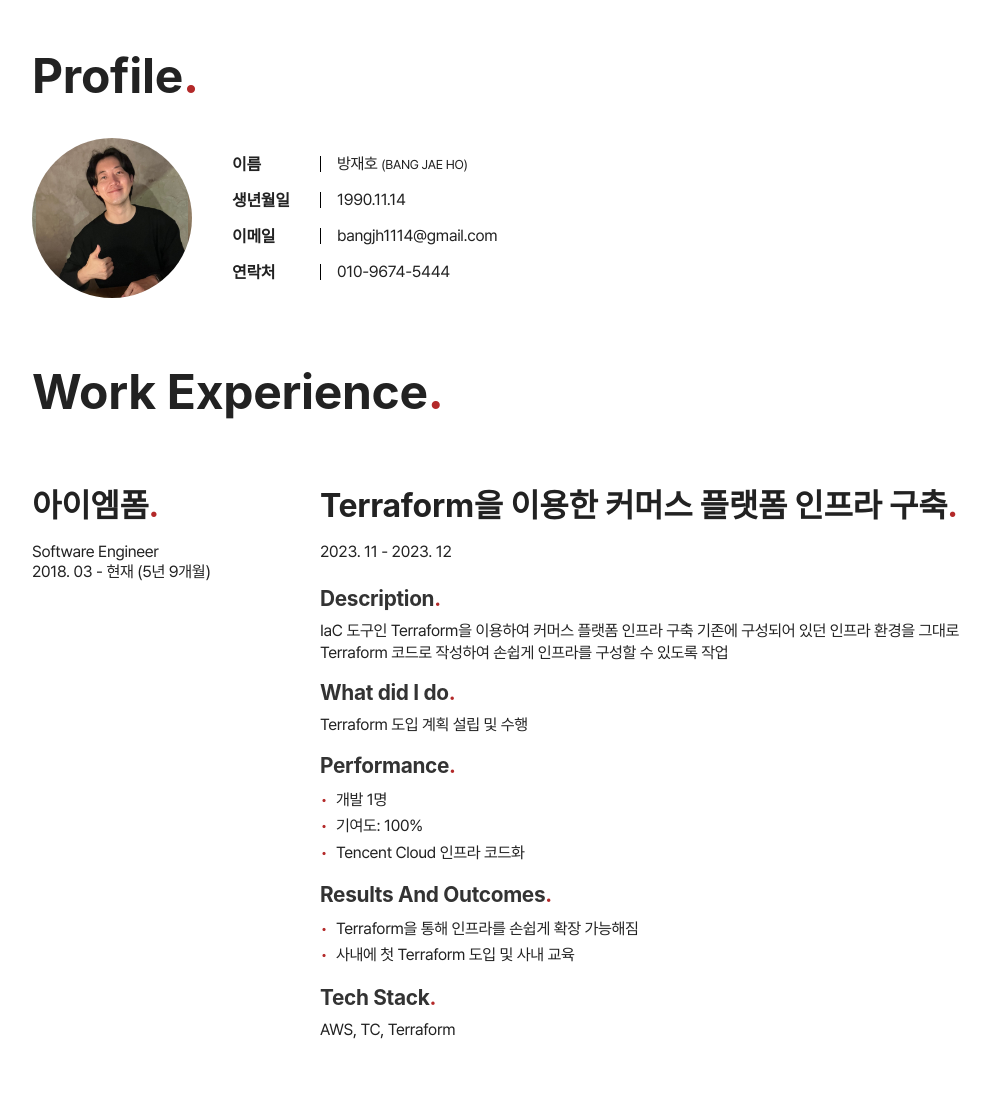
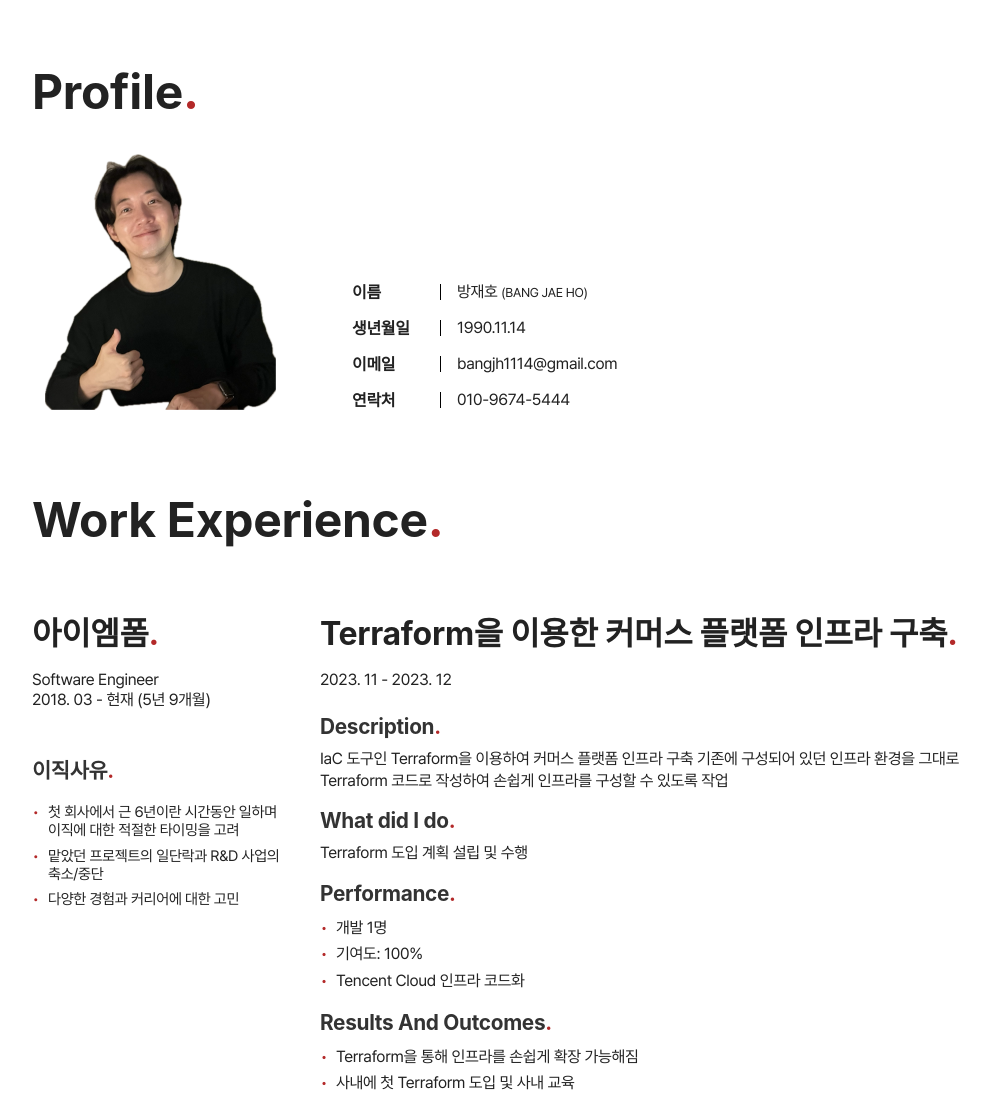
Before and after one commit to awesomelon/resume, a website built with Parcel: page src/index.html in a window 1280 px wide. Shown: the part 660-1760 px from the top of the page, without its empty margins (128-1118 px from the left). Built offline with nearby package versions, Linux system fonts and the light colour scheme; a web font is replaced by a local one.

Commit message:
이직사유

```diff
--- a/src/index.html
+++ b/src/index.html
@@ -46,7 +46,7 @@
       <section>
         <h2>Profile<span class="period-mark">.</span></h2>
         <div class="profile-row">
-          <div class="profile" style="background-image: url('./assets/imgs/profile.jpeg')"></div>
+          <div class="profile" style="background-image: url('./assets/imgs/profile.png')"></div>
           <div class="profile-info">
             <div class="profile-info-block">
               <div class="label">이름</div>
@@ -82,6 +82,22 @@
               <time datetime="2018-03">2018. 03</time> - 현재
               <span class="time-period">(5년 9개월)</span>
             </span>
+            <div style="margin-top: 3rem">
+              <h5>이직사유<span class="period-mark">.</span></h5>
+              <p>
+                <ul style="font-size: 15px">
+                  <li>
+                    첫 회사에서 근 6년이란 시간동안 일하며 이직에 대한 적절한 타이밍을 고려
+                  </li>
+                  <li>
+                    맡았던 프로젝트의 일단락과 R&D 사업의 축소/중단
+                  </li>
+                  <li>
+                    다양한 경험과 커리어에 대한 고민
+                  </li>
+                </ul>
+              </p>
+            </div>
           </div>
           <div class="row-right">
             <div class="project">
--- a/src/main.css
+++ b/src/main.css
@@ -255,7 +255,7 @@ h1 {
 
 h2 {
   font-size: 3rem;
-  margin: 4rem 0 2rem;
+  margin: 5rem 0 2rem;
 }
 
 h3,
@@ -309,7 +309,8 @@ ul > li:before {
 .big-paragraph {
   font-size: 2rem;
   line-height: 1.4;
-  font-weight: 500;
+  font-weight: 400;
+  color: #444;
 }
 
 @media screen and (max-width: 960px) {
@@ -382,18 +383,18 @@ ul > li:before {
   display: flex;
 }
 .profile {
-  width: 10rem;
-  height: 10rem;
+  width: 16rem;
+  height: 16rem;
+  background-repeat: no-repeat;
   background-size: contain;
   background-position: center;
-  border-radius: 50%;
 }
 .profile-info {
   display: flex;
   flex-direction: column;
-  justify-content: center;
+  justify-content: flex-end;
   gap: 1rem;
-  padding-left: 2.5rem;
+  padding-left: 4rem;
 }
 .profile-info-block {
   display: flex;
@@ -420,7 +421,7 @@ ul > li:before {
     flex-direction: column;
   }
   .profile {
-    margin-bottom: 2rem;
+    margin-bottom: 2.5rem;
   }
   .profile-info {
     padding-left: 0;
@@ -485,5 +486,3 @@ ul > li:before {
   background-position: center;
   border-radius: 1.5rem;
 }
-
-/*# sourceMappingURL=/resume/main.32ee5ef9.css.map */
```
Also changed, not shown: src/assets/imgs/profile.png (added), 3 other files.
